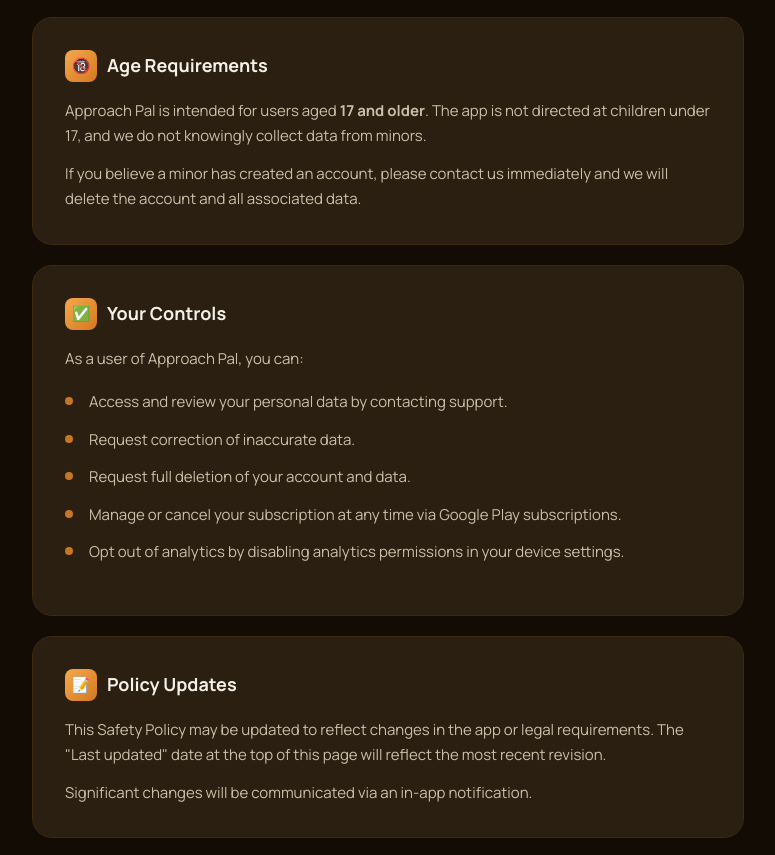
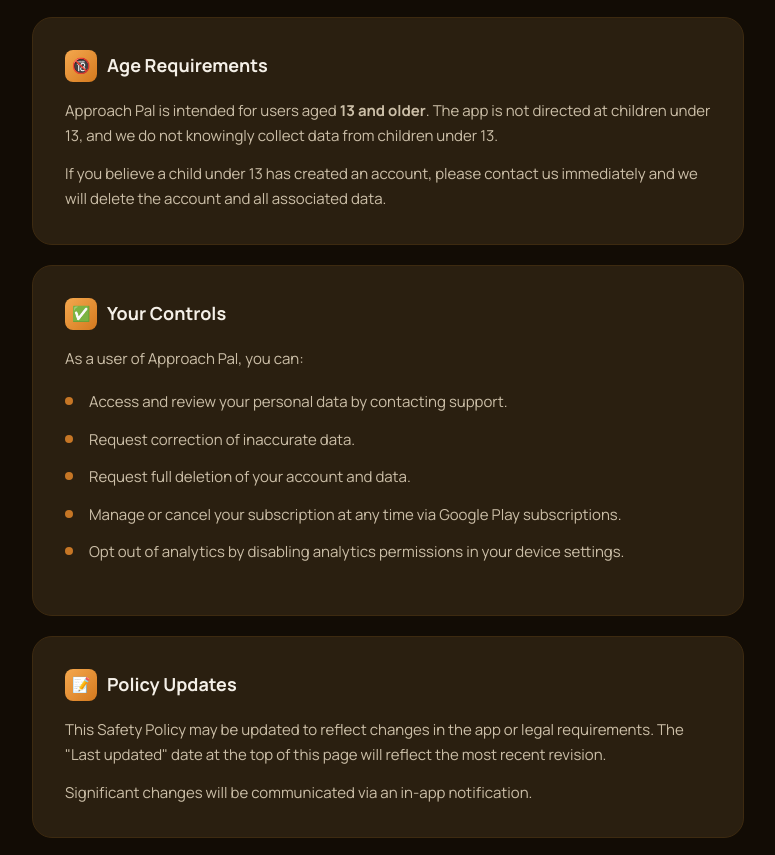
Before and after one commit to omereshed-studio/approachpal-safety, a plain HTML site: page index.html in a window 1280 px wide. Shown: the part 2388-3243 px from the top of the page, without its empty margins (252-1027 px from the left). Drawn offline with Linux system fonts and the light colour scheme.

Commit message:
Update and rename safety.html to index.html

```diff
--- a/safety.html
+++ b/index.html
@@ -413,10 +413,10 @@
     <section>
       <h3><span class="icon">🔞</span> Age Requirements</h3>
       <p>
-        Approach Pal is intended for users aged <strong>17 and older</strong>. The app is not directed at children under 17, and we do not knowingly collect data from minors.
+        Approach Pal is intended for users aged <strong>13 and older</strong>. The app is not directed at children under 13, and we do not knowingly collect data from children under 13.
       </p>
       <p>
-        If you believe a minor has created an account, please contact us immediately and we will delete the account and all associated data.
+        If you believe a child under 13 has created an account, please contact us immediately and we will delete the account and all associated data.
       </p>
     </section>
 
```
